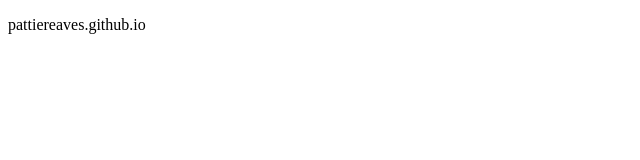
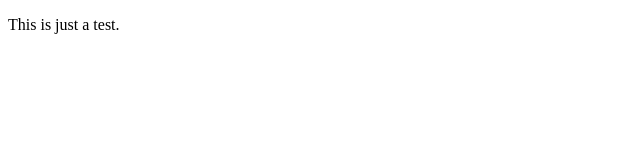
Before and after one commit to pattiereaves/pattiereaves.github.io, a Next.js app: page / in a window 1280 px wide. Shown: the top 160 px of the page, without its empty margins (0-640 px from the left). Built offline with nearby package versions, Linux system fonts and the light colour scheme.

Commit message:
Test build.

```diff
--- a/pages/index.js
+++ b/pages/index.js
@@ -1,6 +1,6 @@
 const Index = () => (
   <div>
-    <p>pattiereaves.github.io</p>
+    <p>This is just a test.</p>
   </div>
 );
 
```
Also changed, not shown: 4 other files (tests, documents, lock files or other folders).
